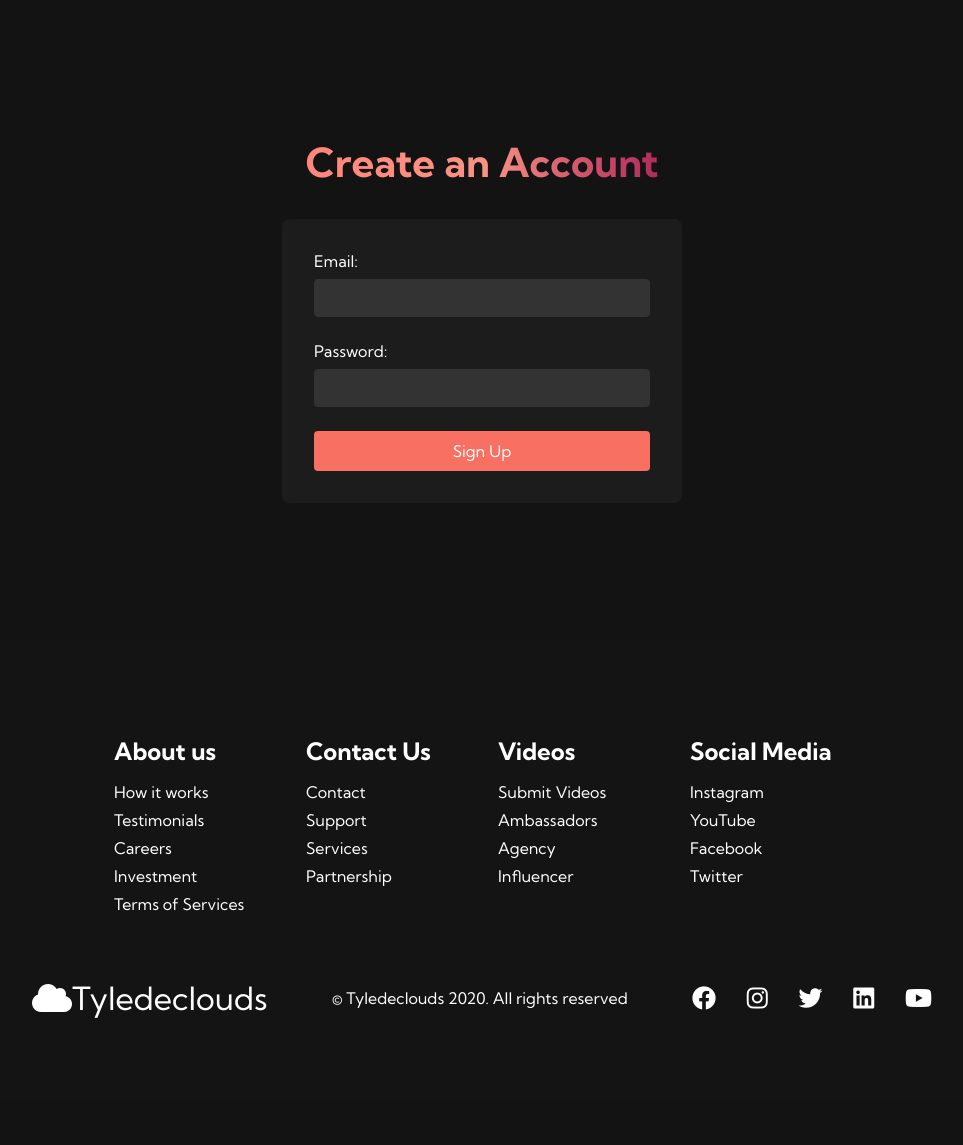
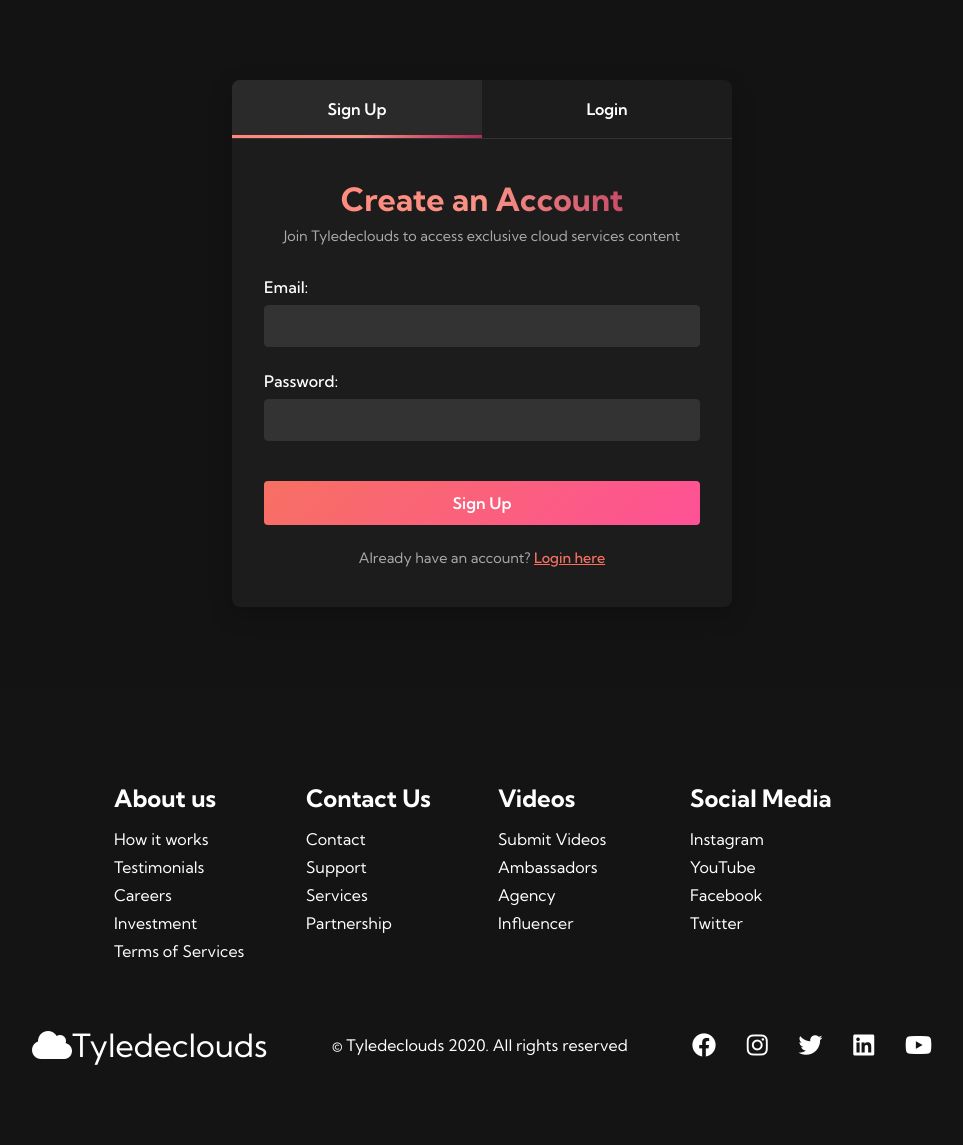
Before and after one commit to Taiwo-peter/digitalboy, a Flask app: page /signup.html in a window 1280 px wide. Shown: the part 80-1225 px from the top of the page, without its empty margins (158-1121 px from the left). Before the commit the page ends 1098 px from the top, so only its background shows below. Run offline with Flask 3, Linux system fonts and the light colour scheme.

Commit message:
Implement user authentication and detailed service pages requiring login.
Replit-Commit-Author: Agent
Replit-Commit-Session-Id: 6cee08ec-05f9-4663-ad1c-803d2edce35f
Replit-Commit-Screenshot-Url: https://storage.googleapis.com/screenshot-production-us-central1/266722b1-ea4d-4ded-869c-d3e92ef4e9d1/30045ce3-0797-4cd6-ba16-3159b4ef20af.jpg

```diff
--- a/routes.py
+++ b/routes.py
@@ -1,8 +1,19 @@
 import json
 import logging
-from flask import render_template, request, jsonify, redirect, url_for
+from flask import render_template, request, jsonify, redirect, url_for, session
 from app import db
 from models import User, ContactMessage
+from werkzeug.security import check_password_hash
+from functools import wraps
+
+def login_required(f):
+    """Decorator to require login for specific routes"""
+    @wraps(f)
+    def decorated_function(*args, **kwargs):
+        if 'user_id' not in session:
+            return redirect(url_for('signup'))
+        return f(*args, **kwargs)
+    return decorated_function
 
 def register_routes(app):
     """Register all routes with the Flask application"""
@@ -32,7 +43,38 @@ def register_routes(app):
     def signup():
         return render_template('signup.html')
 
-    # API endpoints
+    # Detailed service pages (require login)
+    @app.route('/cloud_migration.html')
+    @login_required
+    def cloud_migration():
+        return render_template('cloud_migration.html')
+
+    @app.route('/cloud_optimization.html')
+    @login_required
+    def cloud_optimization():
+        return render_template('cloud_optimization.html')
+
+    @app.route('/cloud_security.html')
+    @login_required
+    def cloud_security():
+        return render_template('cloud_security.html')
+
+    @app.route('/cloud_implementation.html')
+    @login_required
+    def cloud_implementation():
+        return render_template('cloud_implementation.html')
+
+    @app.route('/cloud_consulting.html')
+    @login_required
+    def cloud_consulting():
+        return render_template('cloud_consulting.html')
+
+    @app.route('/managed_services.html')
+    @login_required
+    def managed_services():
+        return render_template('managed_services.html')
+
+    # Authentication API endpoints
     @app.route('/api/signup', methods=['POST'])
     def api_signup():
         """Handle user registration"""
@@ -68,12 +110,52 @@ def register_routes(app):
             db.session.add(new_user)
             db.session.commit()
 
+            # Set the user session
+            session['user_id'] = new_user.id
+            session['email'] = new_user.email
+
             return jsonify({"message": "Sign-up successful! Welcome to Tyledeclouds."}), 201
 
         except Exception as e:
             logging.error(f"Error during sign-up: {str(e)}")
             db.session.rollback()
             return jsonify({"error": "Internal server error. Please try again later."}), 500
+
+    @app.route('/api/login', methods=['POST'])
+    def api_login():
+        """Handle user login"""
+        try:
+            data = request.json
+            email = data.get('email')
+            password = data.get('password')
+
+            # Validate input
+            if not email or not password:
+                return jsonify({"error": "Email and password are required."}), 400
+
+            # Find the user
+            user = User.query.filter_by(email=email).first()
+
+            # Check if user exists and password is correct
+            if not user or not user.check_password(password):
+                return jsonify({"error": "Invalid email or password."}), 401
+
+            # Set the user session
+            session['user_id'] = user.id
+            session['email'] = user.email
+
+            return jsonify({"message": "Login successful!"}), 200
+
+        except Exception as e:
+            logging.error(f"Error during login: {str(e)}")
+            return jsonify({"error": "Internal server error. Please try again later."}), 500
+
+    @app.route('/api/logout')
+    def api_logout():
+        """Handle user logout"""
+        session.pop('user_id', None)
+        session.pop('email', None)
+        return redirect(url_for('index'))
 
     @app.route('/api/contact', methods=['POST'])
     def api_contact():
@@ -101,7 +183,13 @@ def register_routes(app):
             db.session.rollback()
             return jsonify({"error": "Internal server error. Please try again later."}), 500
 
-    @app.route('/api/data')
-    def api_data():
-        """Example API endpoint to demonstrate data fetching"""
-        return jsonify({"message": "Hello from the backend!"})
+    @app.route('/api/user/status')
+    def api_user_status():
+        """Check if user is logged in"""
+        if 'user_id' in session:
+            return jsonify({
+                "logged_in": True,
+                "email": session.get('email')
+            })
+        else:
+            return jsonify({"logged_in": False})
--- a/static/app.js
+++ b/static/app.js
@@ -56,38 +56,80 @@ document.addEventListener('DOMContentLoaded', () => {
         });
     }
 
+    // Handle authentication UI (Signup and Login tabs)
+    const signupTab = document.getElementById('signupTab');
+    const loginTab = document.getElementById('loginTab');
+    const signupFormContainer = document.getElementById('signupFormContainer');
+    const loginFormContainer = document.getElementById('loginFormContainer');
+    const switchToLogin = document.getElementById('switchToLogin');
+    const switchToSignup = document.getElementById('switchToSignup');
+    const formMessage = document.getElementById('formMessage');
+
+    // Function to switch between signup and login views
+    function toggleAuthForms(showSignup) {
+        if (showSignup) {
+            signupFormContainer.style.display = 'block';
+            loginFormContainer.style.display = 'none';
+            signupTab.classList.add('active');
+            loginTab.classList.remove('active');
+        } else {
+            signupFormContainer.style.display = 'none';
+            loginFormContainer.style.display = 'block';
+            loginTab.classList.add('active');
+            signupTab.classList.remove('active');
+        }
+        formMessage.style.display = 'none';
+    }
+
+    // Tab click handlers
+    if (signupTab) {
+        signupTab.addEventListener('click', () => toggleAuthForms(true));
+    }
+
+    if (loginTab) {
+        loginTab.addEventListener('click', () => toggleAuthForms(false));
+    }
+
+    // Link click handlers
+    if (switchToLogin) {
+        switchToLogin.addEventListener('click', () => toggleAuthForms(false));
+    }
+
+    if (switchToSignup) {
+        switchToSignup.addEventListener('click', () => toggleAuthForms(true));
+    }
+
     // Handle signup form submission
     const signupForm = document.getElementById('signupForm');
     if (signupForm) {
         signupForm.addEventListener('submit', async (e) => {
             e.preventDefault();
 
-            const email = document.getElementById('email').value;
-            const password = document.getElementById('password').value;
-            const formMessage = document.getElementById('formMessage');
+            const email = document.getElementById('signupEmail').value;
+            const password = document.getElementById('signupPassword').value;
 
             // Reset previous error messages
-            document.getElementById('emailError').style.display = 'none';
-            document.getElementById('passwordError').style.display = 'none';
+            document.getElementById('signupEmailError').style.display = 'none';
+            document.getElementById('signupPasswordError').style.display = 'none';
             formMessage.style.display = 'none';
 
             // Basic validation
             let hasError = false;
 
             if (!email) {
-                const emailError = document.getElementById('emailError');
+                const emailError = document.getElementById('signupEmailError');
                 emailError.textContent = 'Email is required';
                 emailError.style.display = 'block';
                 hasError = true;
             }
 
             if (!password) {
-                const passwordError = document.getElementById('passwordError');
+                const passwordError = document.getElementById('signupPasswordError');
                 passwordError.textContent = 'Password is required';
                 passwordError.style.display = 'block';
                 hasError = true;
             } else if (password.length < 6) {
-                const passwordError = document.getElementById('passwordError');
+                const passwordError = document.getElementById('signupPasswordError');
                 passwordError.textContent = 'Password must be at least 6 characters';
                 passwordError.style.display = 'block';
                 hasError = true;
@@ -108,17 +150,89 @@ document.addEventListener('DOMContentLoaded', () => {
 
                 if (response.ok) {
                     formMessage.textContent = result.message;
-                    formMessage.style.color = 'green';
+                    formMessage.style.backgroundColor = '#1e392a';
+                    formMessage.style.color = '#7affa7';
                     formMessage.style.display = 'block';
                     signupForm.reset(); // Clear the form
                 } else {
                     formMessage.textContent = result.error || 'An error occurred.';
-                    formMessage.style.color = 'red';
+                    formMessage.style.backgroundColor = '#391e1e';
+                    formMessage.style.color = '#ff7a7a';
                     formMessage.style.display = 'block';
                 }
             } catch (error) {
                 formMessage.textContent = 'Failed to communicate with the server. Please try again later.';
-                formMessage.style.color = 'red';
+                formMessage.style.backgroundColor = '#391e1e';
+                formMessage.style.color = '#ff7a7a';
+                formMessage.style.display = 'block';
+            }
+        });
+    }
+
+    // Handle login form submission
+    const loginForm = document.getElementById('loginForm');
+    if (loginForm) {
+        loginForm.addEventListener('submit', async (e) => {
+            e.preventDefault();
+
+            const email = document.getElementById('loginEmail').value;
+            const password = document.getElementById('loginPassword').value;
+
+            // Reset previous error messages
+            document.getElementById('loginEmailError').style.display = 'none';
+            document.getElementById('loginPasswordError').style.display = 'none';
+            formMessage.style.display = 'none';
+
+            // Basic validation
+            let hasError = false;
+
+            if (!email) {
+                const emailError = document.getElementById('loginEmailError');
+                emailError.textContent = 'Email is required';
+                emailError.style.display = 'block';
+                hasError = true;
+            }
+
+            if (!password) {
+                const passwordError = document.getElementById('loginPasswordError');
+                passwordError.textContent = 'Password is required';
+                passwordError.style.display = 'block';
+                hasError = true;
+            }
+
+            if (hasError) return;
+
+            try {
+                const response = await fetch('/api/login', {
+                    method: 'POST',
+                    headers: {
+                        'Content-Type': 'application/json',
+                    },
+                    body: JSON.stringify({ email, password }),
+                });
+
+                const result = await response.json();
+
+                if (response.ok) {
+                    formMessage.textContent = 'Login successful! Redirecting...';
+                    formMessage.style.backgroundColor = '#1e392a';
+                    formMessage.style.color = '#7affa7';
+                    formMessage.style.display = 'block';
+
+                    // Redirect to home page after successful login
+                    setTimeout(() => {
+                        window.location.href = '/services.html';
+                    }, 1500);
+                } else {
+                    formMessage.textContent = result.error || 'Login failed. Please check your credentials.';
+                    formMessage.style.backgroundColor = '#391e1e';
+                    formMessage.style.color = '#ff7a7a';
+                    formMessage.style.display = 'block';
+                }
+            } catch (error) {
+                formMessage.textContent = 'Failed to communicate with the server. Please try again later.';
+                formMessage.style.backgroundColor = '#391e1e';
+                formMessage.style.color = '#ff7a7a';
                 formMessage.style.display = 'block';
             }
         });
--- a/static/styles.css
+++ b/static/styles.css
@@ -806,8 +806,8 @@
   background: #4837ff;
 }
 
-/* Signup Form */
-.signup-section {
+/* Authentication Section Styles */
+.auth-section {
   background: #131313;
   padding: 5rem 2rem;
   color: #fff;
@@ -818,9 +818,163 @@
   min-height: 80vh;
 }
 
-.signup-section h2 {
+.auth-container {
+  background: #1c1c1c;
+  border-radius: 8px;
+  width: 100%;
+  max-width: 500px;
+  overflow: hidden;
+  box-shadow: 0 8px 24px rgba(0, 0, 0, 0.2);
+}
+
+.auth-tabs {
+  display: flex;
+  border-bottom: 1px solid #333;
+}
+
+.auth-tab {
+  flex: 1;
+  text-align: center;
+  padding: 1.2rem;
+  font-weight: 600;
+  cursor: pointer;
+  transition: all 0.3s ease;
+  position: relative;
+}
+
+.auth-tab.active {
+  background-color: #2a2a2a;
+}
+
+.auth-tab.active::after {
+  content: '';
+  position: absolute;
+  bottom: 0;
+  left: 0;
+  width: 100%;
+  height: 3px;
+  background-image: linear-gradient(to right, #ff8177 0%, #ff867a 0%, #ff8c7f 21%, #f99185 52%, #cf556c 78%, #b12a5b 100%);
+}
+
+.auth-form-container {
+  padding: 2.5rem 2rem;
+}
+
+.auth-form-container h2 {
+  text-align: center;
+  margin-bottom: 0.5rem;
+  font-size: 2rem;
+  background-color: #ff8177;
+  background-image: linear-gradient(to right, #ff8177 0%, #ff867a 0%, #ff8c7f 21%, #f99185 52%, #cf556c 78%, #b12a5b 100%);
+  background-size: 100%;
+  -webkit-background-clip: text;
+  -moz-background-clip: text;
+  -webkit-text-fill-color: transparent;
+}
+
+.auth-form-container p {
   text-align: center;
   margin-bottom: 2rem;
+  color: #aaa;
+  font-size: 0.9rem;
+}
+
+.auth-form {
+  width: 100%;
+}
+
+.form-group {
+  margin-bottom: 1.5rem;
+}
+
+.form-group label {
+  display: block;
+  margin-bottom: 0.5rem;
+  font-weight: 500;
+}
+
+.form-group input {
+  width: 100%;
+  padding: 12px;
+  border-radius: 4px;
+  border: 1px solid #333;
+  background: #333;
+  color: #fff;
+  transition: border 0.3s ease;
+}
+
+.form-group input:focus {
+  border-color: #f77062;
+  outline: none;
+}
+
+.error-message {
+  color: #f77062;
+  font-size: 0.9rem;
+  margin-top: 0.25rem;
+}
+
+.auth-button {
+  width: 100%;
+  padding: 12px;
+  background: linear-gradient(135deg, #f77062 0%, #fe5196 100%);
+  color: #fff;
+  border: none;
+  border-radius: 4px;
+  cursor: pointer;
+  font-size: 1rem;
+  font-weight: 600;
+  transition: 0.3s ease;
+  margin-top: 1rem;
+}
+
+.auth-button:hover {
+  background: linear-gradient(135deg, #4837ff 0%, #21d4fd 100%);
+  transform: translateY(-2px);
+}
+
+.auth-message {
+  text-align: center;
+  margin-top: 1.5rem;
+  font-size: 0.9rem;
+  color: #aaa;
+}
+
+.auth-switch {
+  color: #f77062;
+  cursor: pointer;
+  font-weight: 500;
+  text-decoration: underline;
+}
+
+.auth-switch:hover {
+  color: #4837ff;
+}
+
+.form-message {
+  margin-top: 1.5rem;
+  padding: 1rem;
+  border-radius: 4px;
+  text-align: center;
+  width: 100%;
+  max-width: 500px;
+}
+
+/* Service Details Styles */
+.service-details {
+  background-color: #131313;
+  color: #fff;
+  padding: 4rem 2rem;
+}
+
+.service-details__container {
+  max-width: 1000px;
+  margin: 0 auto;
+}
+
+.service-details h1 {
+  text-align: center;
+  margin-bottom: 3rem;
   font-size: 2.5rem;
   background-color: #ff8177;
   background-image: linear-gradient(to right, #ff8177 0%, #ff867a 0%, #ff8c7f 21%, #f99185 52%, #cf556c 78%, #b12a5b 100%);
@@ -830,59 +984,69 @@
   -webkit-text-fill-color: transparent;
 }
 
-.signup-form {
-  background: #1c1c1c;
+.service-details__section {
+  margin-bottom: 3rem;
+  background: rgba(26, 26, 26, 0.7);
   padding: 2rem;
   border-radius: 8px;
-  width: 100%;
-  max-width: 400px;
+  border-left: 4px solid #f77062;
 }
 
-.form-group {
-  margin-bottom: 1.5rem;
+.service-details__section h2 {
+  margin-bottom: 1rem;
+  font-size: 1.5rem;
+  color: #f77062;
 }
 
-.form-group label {
-  display: block;
-  margin-bottom: 0.5rem;
+.service-details__section p {
+  line-height: 1.6;
+  color: #ddd;
 }
 
-.form-group input {
-  width: 100%;
-  padding: 10px;
-  border-radius: 4px;
-  border: 1px solid #333;
-  background: #333;
+.service-details__cta {
+  background: rgba(26, 26, 26, 0.9);
+  padding: 3rem 2rem;
+  border-radius: 8px;
+  text-align: center;
+  margin-top: 4rem;
+  box-shadow: 0 8px 24px rgba(0, 0, 0, 0.2);
+}
+
+.service-details__cta h2 {
+  margin-bottom: 1rem;
+  font-size: 2rem;
   color: #fff;
 }
 
-.error-message {
-  color: #f77062;
-  font-size: 0.9rem;
-  margin-top: 0.25rem;
+.service-details__cta p {
+  margin-bottom: 2rem;
+  max-width: 600px;
+  margin-left: auto;
+  margin-right: auto;
+  color: #ddd;
 }
 
-.signup-button {
-  width: 100%;
-  padding: 10px 20px;
-  background: #f77062;
-  color: #fff;
-  border: none;
-  border-radius: 4px;
-  cursor: pointer;
-  font-size: 1rem;
-  transition: 0.3s ease;
+.service-details__btn {
+  display: inline-block;
+  margin: 0 auto;
 }
 
-.signup-button:hover {
-  background: #4837ff;
-}
+@media screen and (max-width: 768px) {
+  .service-details {
+    padding: 3rem 1rem;
+  }
 
-.form-message {
-  margin-top: 1.5rem;
-  padding: 1rem;
-  border-radius: 4px;
-  text-align: center;
+  .service-details h1 {
+    font-size: 2rem;
+  }
+
+  .service-details__section {
+    padding: 1.5rem;
+  }
+
+  .service-details__cta {
+    padding: 2rem 1rem;
+  }
 }
 
 /* Responsive Adjustments */
--- a/templates/signup.html
+++ b/templates/signup.html
@@ -35,22 +35,59 @@
         </div>
     </nav>
 
-    <!-- Signup Section -->
-    <div class="signup-section">
-        <h2>Create an Account</h2>
-        <form id="signupForm" class="signup-form">
-            <div class="form-group">
-                <label for="email">Email:</label>
-                <input type="email" id="email" name="email" required>
-                <div id="emailError" class="error-message" style="display: none;"></div>
+    <!-- Authentication Section -->
+    <div class="auth-section">
+        <div class="auth-container">
+            <!-- Tabs -->
+            <div class="auth-tabs">
+                <div class="auth-tab active" id="signupTab">Sign Up</div>
+                <div class="auth-tab" id="loginTab">Login</div>
             </div>
-            <div class="form-group">
-                <label for="password">Password:</label>
-                <input type="password" id="password" name="password" required minlength="6">
-                <div id="passwordError" class="error-message" style="display: none;"></div>
+
+            <!-- Signup Form -->
+            <div class="auth-form-container" id="signupFormContainer">
+                <h2>Create an Account</h2>
+                <p>Join Tyledeclouds to access exclusive cloud services content</p>
+                <form id="signupForm" class="auth-form">
+                    <div class="form-group">
+                        <label for="signupEmail">Email:</label>
+                        <input type="email" id="signupEmail" name="email" required>
+                        <div id="signupEmailError" class="error-message" style="display: none;"></div>
+                    </div>
+                    <div class="form-group">
+                        <label for="signupPassword">Password:</label>
+                        <input type="password" id="signupPassword" name="password" required minlength="6">
+                        <div id="signupPasswordError" class="error-message" style="display: none;"></div>
+                    </div>
+                    <button type="submit" class="auth-button">Sign Up</button>
+                </form>
+                <div class="auth-message">
+                    Already have an account? <span class="auth-switch" id="switchToLogin">Login here</span>
+                </div>
             </div>
-            <button type="submit" class="signup-button">Sign Up</button>
-        </form>
+
+            <!-- Login Form -->
+            <div class="auth-form-container" id="loginFormContainer" style="display: none;">
+                <h2>Welcome Back</h2>
+                <p>Login to access your Tyledeclouds account</p>
+                <form id="loginForm" class="auth-form">
+                    <div class="form-group">
+                        <label for="loginEmail">Email:</label>
+                        <input type="email" id="loginEmail" name="email" required>
+                        <div id="loginEmailError" class="error-message" style="display: none;"></div>
+                    </div>
+                    <div class="form-group">
+                        <label for="loginPassword">Password:</label>
+                        <input type="password" id="loginPassword" name="password" required>
+                        <div id="loginPasswordError" class="error-message" style="display: none;"></div>
+                    </div>
+                    <button type="submit" class="auth-button">Login</button>
+                </form>
+                <div class="auth-message">
+                    Don't have an account? <span class="auth-switch" id="switchToSignup">Sign up here</span>
+                </div>
+            </div>
+        </div>
         <div id="formMessage" class="form-message" style="display: none;"></div>
     </div>
 
```
Also changed, not shown: templates/services.html (+5 -5 lines).
